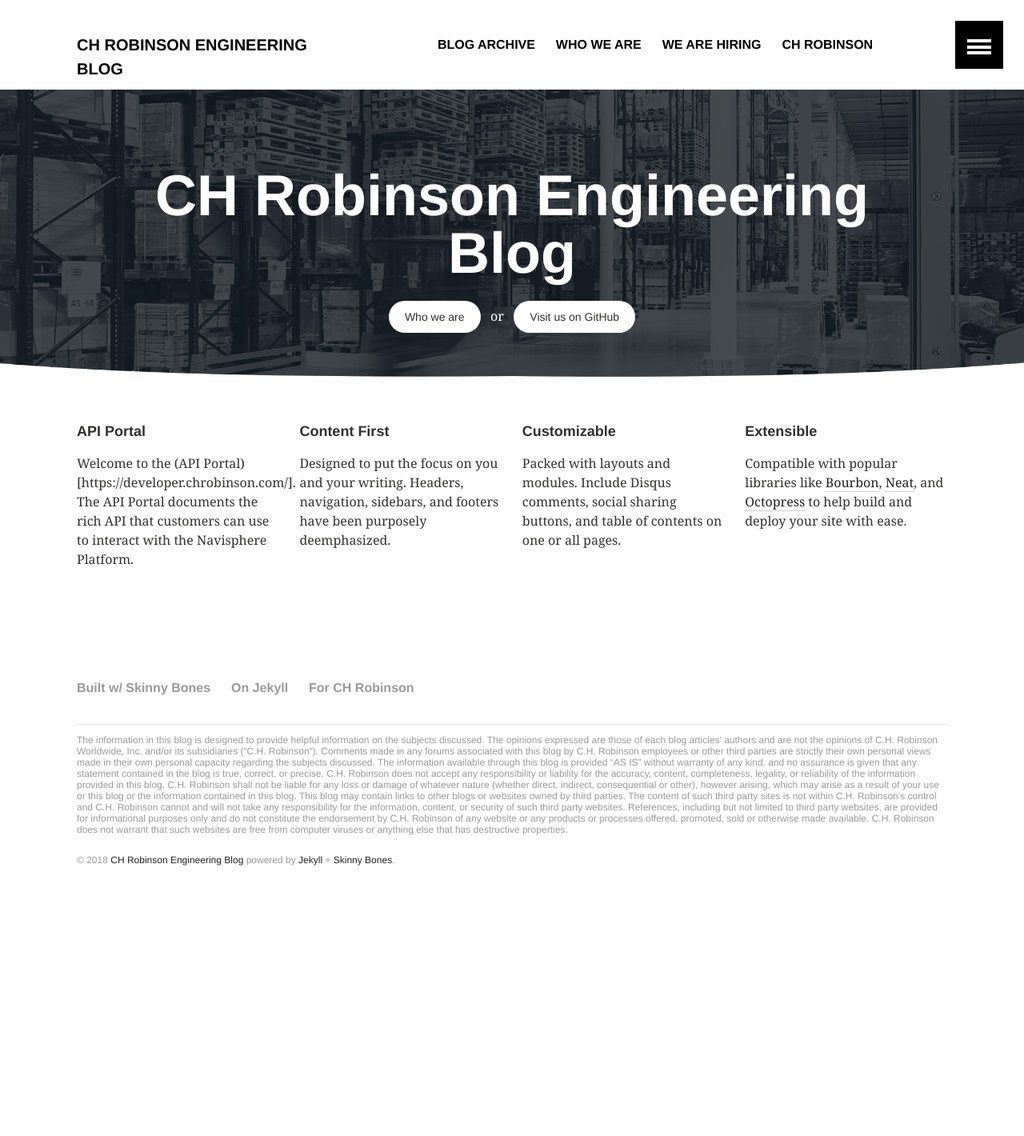
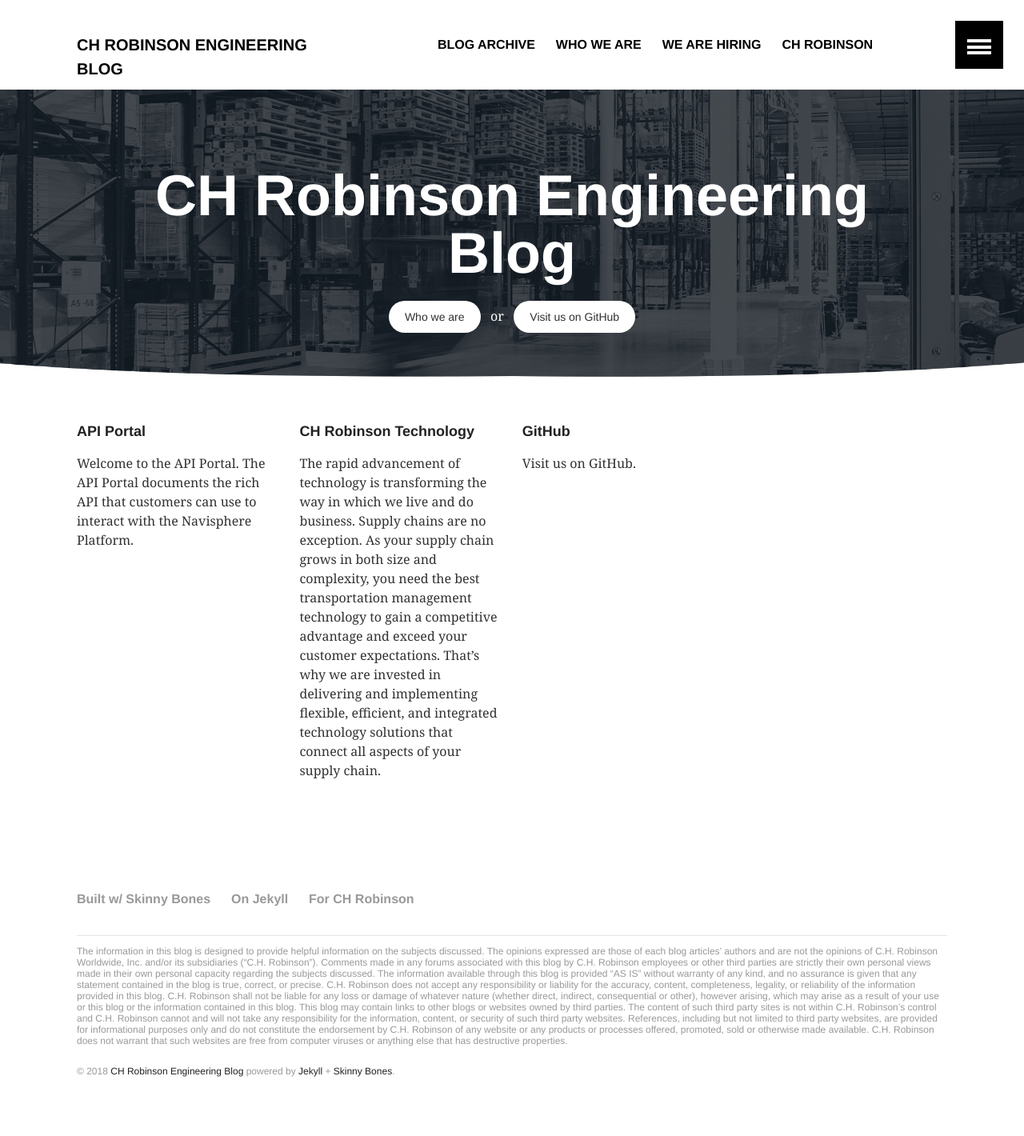
Before and after one commit to ch-robinson/ch-robinson.github.com, a Jekyll site: the page built from index.md, in a window 1280 px wide. Shown: the whole page at 80% size. Built offline with Jekyll 4.4.1, drawn with Linux system fonts in a browser that asks for light colours; before the commit the page ends 1156 px from its top, so only the background shows below that.

Commit message:
Update index.md

```diff
--- a/index.md
+++ b/index.md
@@ -8,23 +8,19 @@
 <div class="tiles">
 
 <div class="tile">
-  <h2 class="post-title">API Portal</h2>
-  <p class="post-excerpt">Welcome to the (API Portal)[https://developer.chrobinson.com/].  The API Portal documents the rich API that customers can use to interact with the Navisphere Platform.</p>
+  <h2 class="post-title"><a href="https://developer.chrobinson.com/">API Portal</a></h2>
+  <p class="post-excerpt">Welcome to the API Portal.  The API Portal documents the rich API that customers can use to interact with the Navisphere Platform.</p>
 </div><!-- /.tile -->
 
 <div class="tile">
-  <h2 class="post-title">Content First</h2>
-  <p class="post-excerpt">Designed to put the focus on you and your writing. Headers, navigation, sidebars, and footers have been purposely deemphasized.</p>
+  <h2 class="post-title"><a href="https://www.chrobinson.com/en-us/about-us/technology/">CH Robinson Technology</a></h2>
+  <p class="post-excerpt">The rapid advancement of technology is transforming the way in which we live and do business. Supply chains are no exception. As your supply chain grows in both size and complexity, you need the best transportation management technology to gain a competitive advantage and exceed your customer expectations. That’s why we are invested in delivering and implementing flexible, efficient, and integrated technology solutions that connect all aspects of your supply chain.</p>
 </div><!-- /.tile -->
 
 <div class="tile">
-  <h2 class="post-title">Customizable</h2>
-  <p class="post-excerpt">Packed with layouts and modules. Include Disqus comments, social sharing buttons, and table of contents on one or all pages.</p>
+  <h2 class="post-title"><a href="https://ch-robinson.github.com/">GitHub</a></h2>
+  <p class="post-excerpt">Visit us on GitHub.</p>
 </div><!-- /.tile -->
 
-<div class="tile">
-  <h2 class="post-title">Extensible</h2>
-  <p class="post-excerpt">Compatible with popular libraries like <a href="http://bourbon.io">Bourbon</a>, <a href="http://neat.bourbon.io/">Neat</a>, and <a href="http://github.com/octopress/octopress">Octopress</a> to help build and deploy your site with ease.</p>
-</div><!-- /.tile -->
 
 </div><!-- /.tiles -->
```
